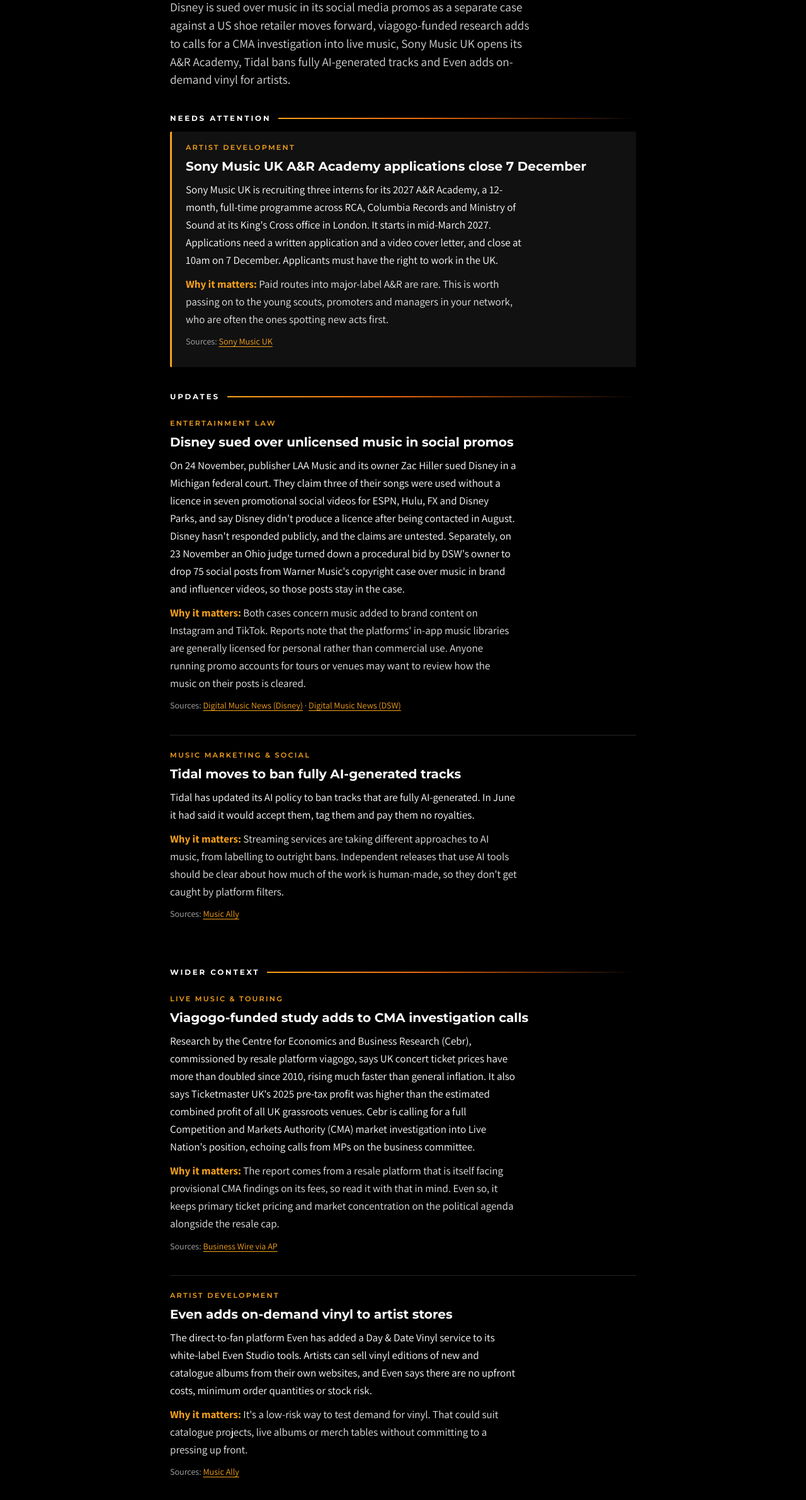
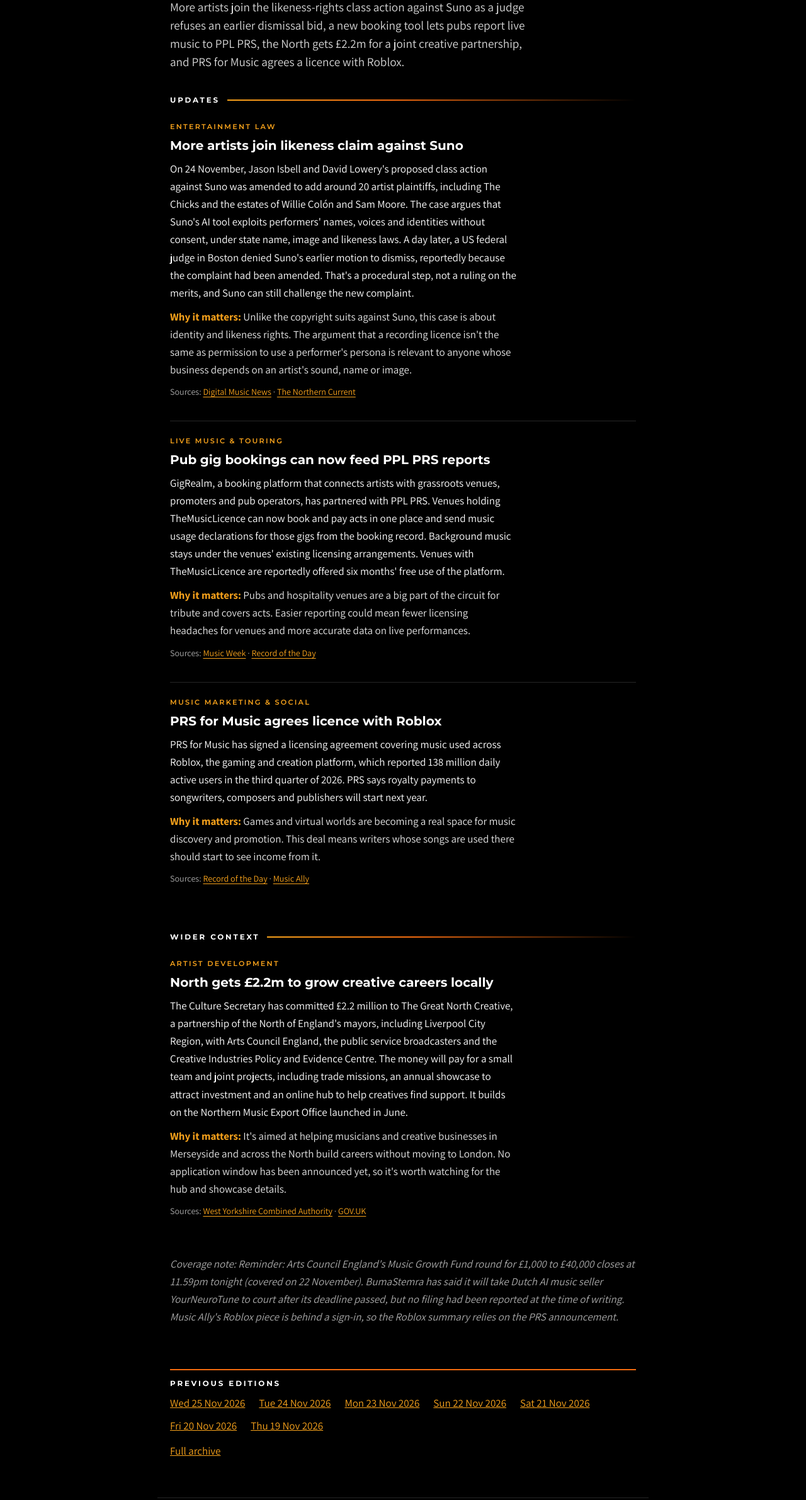
Before and after one commit to virtuallypop-rundown/vp-rundown, a plain HTML site: page index.html in a window 1280 px wide. Shown: the part 418-2800 px from the top of the page at 63% size. Drawn offline with Linux system fonts and the light colour scheme.

Commit message:
Edition 2026-11-26
Co-authored-by: Perplexity <noreply@perplexity.ai>

```diff
--- a/index.html
+++ b/index.html
@@ -14,36 +14,30 @@
 <p class="tag">Live music, music marketing, entertainment law and artist development news, every weekday morning, plus a lighter weekend edition.</p>
 <nav><a href="index.html">Latest</a><a href="archive.html">Archive</a></nav>
 </div></header>
-<main class="wrap"><article class="edition"><p class="kicker">Weekday briefing</p><h1>Wednesday 25 November 2026</h1>
-<p class="lede">Disney is sued over music in its social media promos as a separate case against a US shoe retailer moves forward, viagogo-funded research adds to calls for a CMA investigation into live music, Sony Music UK opens its A&amp;R Academy, Tidal bans fully AI-generated tracks and Even adds on-demand vinyl for artists.</p>
-<section class="sec sec-attention"><h2>Needs attention</h2>
-<div class="item"><p class="topic">Artist development</p>
-<h3>Sony Music UK A&amp;R Academy applications close 7 December</h3><p>Sony Music UK is recruiting three interns for its 2027 A&amp;R Academy, a 12-month, full-time programme across RCA, Columbia Records and Ministry of Sound at its King&#x27;s Cross office in London. It starts in mid-March 2027. Applications need a written application and a video cover letter, and close at 10am on 7 December. Applicants must have the right to work in the UK.</p>
-<p class="why"><strong>Why it matters:</strong> Paid routes into major-label A&amp;R are rare. This is worth passing on to the young scouts, promoters and managers in your network, who are often the ones spotting new acts first.</p>
-<p class="src">Sources: <a href="https://www.sonymusic.co.uk/sony-music-uks-2027-ar-academy-internship-programme-opens-for-applications-2/" rel="noopener" target="_blank">Sony Music UK</a></p></div>
-</section>
+<main class="wrap"><article class="edition"><p class="kicker">Weekday briefing</p><h1>Thursday 26 November 2026</h1>
+<p class="lede">More artists join the likeness-rights class action against Suno as a judge refuses an earlier dismissal bid, a new booking tool lets pubs report live music to PPL PRS, the North gets £2.2m for a joint creative partnership, and PRS for Music agrees a licence with Roblox.</p>
 <section class="sec sec-updates"><h2>Updates</h2>
 <div class="item"><p class="topic">Entertainment law</p>
-<h3>Disney sued over unlicensed music in social promos</h3><p>On 24 November, publisher LAA Music and its owner Zac Hiller sued Disney in a Michigan federal court. They claim three of their songs were used without a licence in seven promotional social videos for ESPN, Hulu, FX and Disney Parks, and say Disney didn&#x27;t produce a licence after being contacted in August. Disney hasn&#x27;t responded publicly, and the claims are untested. Separately, on 23 November an Ohio judge turned down a procedural bid by DSW&#x27;s owner to drop 75 social posts from Warner Music&#x27;s copyright case over music in brand and influencer videos, so those posts stay in the case.</p>
-<p class="why"><strong>Why it matters:</strong> Both cases concern music added to brand content on Instagram and TikTok. Reports note that the platforms&#x27; in-app music libraries are generally licensed for personal rather than commercial use. Anyone running promo accounts for tours or venues may want to review how the music on their posts is cleared.</p>
-<p class="src">Sources: <a href="https://www.digitalmusicnews.com/2026/11/24/disney-social-media-copyright-infringement-lawsuit/" rel="noopener" target="_blank">Digital Music News (Disney)</a> · <a href="https://www.digitalmusicnews.com/2026/11/24/warner-music-designer-shoe-warehouse-lawsuit/" rel="noopener" target="_blank">Digital Music News (DSW)</a></p></div>
+<h3>More artists join likeness claim against Suno</h3><p>On 24 November, Jason Isbell and David Lowery&#x27;s proposed class action against Suno was amended to add around 20 artist plaintiffs, including The Chicks and the estates of Willie Colón and Sam Moore. The case argues that Suno&#x27;s AI tool exploits performers&#x27; names, voices and identities without consent, under state name, image and likeness laws. A day later, a US federal judge in Boston denied Suno&#x27;s earlier motion to dismiss, reportedly because the complaint had been amended. That&#x27;s a procedural step, not a ruling on the merits, and Suno can still challenge the new complaint.</p>
+<p class="why"><strong>Why it matters:</strong> Unlike the copyright suits against Suno, this case is about identity and likeness rights. The argument that a recording licence isn&#x27;t the same as permission to use a performer&#x27;s persona is relevant to anyone whose business depends on an artist&#x27;s sound, name or image.</p>
+<p class="src">Sources: <a href="https://www.digitalmusicnews.com/2026/11/25/lowery-v-suno-dismissal-motion-rejected/" rel="noopener" target="_blank">Digital Music News</a> · <a href="https://thenortherncurrent.com/u-s-judge-denies-suno-dismissal-motion-in-artists-likeness-rights-lawsuit-5a278596" rel="noopener" target="_blank">The Northern Current</a></p></div>
+<div class="item"><p class="topic">Live music &amp; touring</p>
+<h3>Pub gig bookings can now feed PPL PRS reports</h3><p>GigRealm, a booking platform that connects artists with grassroots venues, promoters and pub operators, has partnered with PPL PRS. Venues holding TheMusicLicence can now book and pay acts in one place and send music usage declarations for those gigs from the booking record. Background music stays under the venues&#x27; existing licensing arrangements. Venues with TheMusicLicence are reportedly offered six months&#x27; free use of the platform.</p>
+<p class="why"><strong>Why it matters:</strong> Pubs and hospitality venues are a big part of the circuit for tribute and covers acts. Easier reporting could mean fewer licensing headaches for venues and more accurate data on live performances.</p>
+<p class="src">Sources: <a href="https://www.musicweek.com/live/read/gigrealm-and-ppl-prs-collaborate-on-live-music-reporting/095560" rel="noopener" target="_blank">Music Week</a> · <a href="https://www.recordoftheday.com/on-the-move/news-press/prs-for-music-and-roblox-agree-major-new-partnership" rel="noopener" target="_blank">Record of the Day</a></p></div>
 <div class="item"><p class="topic">Music marketing &amp; social</p>
-<h3>Tidal moves to ban fully AI-generated tracks</h3><p>Tidal has updated its AI policy to ban tracks that are fully AI-generated. In June it had said it would accept them, tag them and pay them no royalties.</p>
-<p class="why"><strong>Why it matters:</strong> Streaming services are taking different approaches to AI music, from labelling to outright bans. Independent releases that use AI tools should be clear about how much of the work is human-made, so they don&#x27;t get caught by platform filters.</p>
-<p class="src">Sources: <a href="https://musically.com/2026/11/24/tidal-banning-ai-music/" rel="noopener" target="_blank">Music Ally</a></p></div>
+<h3>PRS for Music agrees licence with Roblox</h3><p>PRS for Music has signed a licensing agreement covering music used across Roblox, the gaming and creation platform, which reported 138 million daily active users in the third quarter of 2026. PRS says royalty payments to songwriters, composers and publishers will start next year.</p>
+<p class="why"><strong>Why it matters:</strong> Games and virtual worlds are becoming a real space for music discovery and promotion. This deal means writers whose songs are used there should start to see income from it.</p>
+<p class="src">Sources: <a href="https://www.recordoftheday.com/on-the-move/news-press/prs-for-music-and-roblox-agree-major-new-partnership" rel="noopener" target="_blank">Record of the Day</a> · <a href="https://musically.com/2026/11/25/roblox-strikes-a-music-licensing-deal-with-uks-prs-for-music/" rel="noopener" target="_blank">Music Ally</a></p></div>
 </section>
 <section class="sec sec-context"><h2>Wider context</h2>
-<div class="item"><p class="topic">Live music &amp; touring</p>
-<h3>Viagogo-funded study adds to CMA investigation calls</h3><p>Research by the Centre for Economics and Business Research (Cebr), commissioned by resale platform viagogo, says UK concert ticket prices have more than doubled since 2010, rising much faster than general inflation. It also says Ticketmaster UK&#x27;s 2025 pre-tax profit was higher than the estimated combined profit of all UK grassroots venues. Cebr is calling for a full Competition and Markets Authority (CMA) market investigation into Live Nation&#x27;s position, echoing calls from MPs on the business committee.</p>
-<p class="why"><strong>Why it matters:</strong> The report comes from a resale platform that is itself facing provisional CMA findings on its fees, so read it with that in mind. Even so, it keeps primary ticket pricing and market concentration on the political agenda alongside the resale cap.</p>
-<p class="src">Sources: <a href="https://apnews.com/press-release/business-wire/press-release-9be7aa64cdc04b42b3d44e776c87e287" rel="noopener" target="_blank">Business Wire via AP</a></p></div>
 <div class="item"><p class="topic">Artist development</p>
-<h3>Even adds on-demand vinyl to artist stores</h3><p>The direct-to-fan platform Even has added a Day &amp; Date Vinyl service to its white-label Even Studio tools. Artists can sell vinyl editions of new and catalogue albums from their own websites, and Even says there are no upfront costs, minimum order quantities or stock risk.</p>
-<p class="why"><strong>Why it matters:</strong> It&#x27;s a low-risk way to test demand for vinyl. That could suit catalogue projects, live albums or merch tables without committing to a pressing up front.</p>
-<p class="src">Sources: <a href="https://musically.com/2026/11/24/even-studio-adds-a-day-date-vinyl-service-for-artists/" rel="noopener" target="_blank">Music Ally</a></p></div>
+<h3>North gets £2.2m to grow creative careers locally</h3><p>The Culture Secretary has committed £2.2 million to The Great North Creative, a partnership of the North of England&#x27;s mayors, including Liverpool City Region, with Arts Council England, the public service broadcasters and the Creative Industries Policy and Evidence Centre. The money will pay for a small team and joint projects, including trade missions, an annual showcase to attract investment and an online hub to help creatives find support. It builds on the Northern Music Export Office launched in June.</p>
+<p class="why"><strong>Why it matters:</strong> It&#x27;s aimed at helping musicians and creative businesses in Merseyside and across the North build careers without moving to London. No application window has been announced yet, so it&#x27;s worth watching for the hub and showcase details.</p>
+<p class="src">Sources: <a href="https://www.westyorks-ca.gov.uk/news/culture-secretary-backs-northern-mayors-with-22-million-to-help-young-creatives-make-it-without-leaving-home/" rel="noopener" target="_blank">West Yorkshire Combined Authority</a> · <a href="https://www.gov.uk/government/news/uk-creative-businesses-to-benefit-from-funding-package" rel="noopener" target="_blank">GOV.UK</a></p></div>
 </section>
-<p class="gaps">Coverage note: More than 12,000 people were evacuated from Manchester&#x27;s Co-op Live on 22 November after an unknown substance was released during a Don Toliver show. Tests are still under way, so no conclusions are drawn here. Music Ally&#x27;s Tidal and Even pieces are mostly behind a sign-in, so those summaries are kept brief.</p>
-</article><aside class="recent"><h2>Previous editions</h2><ul><li><a href="editions/2026-11-24.html">Tue 24 Nov 2026</a></li><li><a href="editions/2026-11-23.html">Mon 23 Nov 2026</a></li><li><a href="editions/2026-11-22.html">Sun 22 Nov 2026</a></li><li><a href="editions/2026-11-21.html">Sat 21 Nov 2026</a></li><li><a href="editions/2026-11-20.html">Fri 20 Nov 2026</a></li><li><a href="editions/2026-11-19.html">Thu 19 Nov 2026</a></li><li><a href="editions/2026-11-18.html">Wed 18 Nov 2026</a></li></ul><a href="archive.html">Full archive</a></aside></main>
+<p class="gaps">Coverage note: Reminder: Arts Council England&#x27;s Music Growth Fund round for £1,000 to £40,000 closes at 11.59pm tonight (covered on 22 November). BumaStemra has said it will take Dutch AI music seller YourNeuroTune to court after its deadline passed, but no filing had been reported at the time of writing. Music Ally&#x27;s Roblox piece is behind a sign-in, so the Roblox summary relies on the PRS announcement.</p>
+</article><aside class="recent"><h2>Previous editions</h2><ul><li><a href="editions/2026-11-25.html">Wed 25 Nov 2026</a></li><li><a href="editions/2026-11-24.html">Tue 24 Nov 2026</a></li><li><a href="editions/2026-11-23.html">Mon 23 Nov 2026</a></li><li><a href="editions/2026-11-22.html">Sun 22 Nov 2026</a></li><li><a href="editions/2026-11-21.html">Sat 21 Nov 2026</a></li><li><a href="editions/2026-11-20.html">Fri 20 Nov 2026</a></li><li><a href="editions/2026-11-19.html">Thu 19 Nov 2026</a></li></ul><a href="archive.html">Full archive</a></aside></main>
 <footer class="wrap foot"><p class="fo"><img src="assets/vp-mark.webp" alt="" width="36" height="35"><span>Published by <a href="https://www.virtuallypop.com/" rel="noopener">Virtually Pop</a>, Liverpool</span></p><p>Summaries are written in our own words. Follow the links for the full stories from the original publishers.</p><p>&copy; 2026 Virtually Pop</p></footer>
 <script>(function(){if(window.parent===window)return;document.documentElement.classList.add("embedded");function s(){parent.postMessage({vpRundownHeight:document.documentElement.scrollHeight},"*")}addEventListener("load",s);addEventListener("resize",s);if(window.ResizeObserver)new ResizeObserver(s).observe(document.body);})();</script>
 </body></html>
```
Also changed, not shown: archive.html (+1 -1 lines), editions/2026-11-26.html (added, +43 -0 lines), feed.xml (+24 -1 lines).
